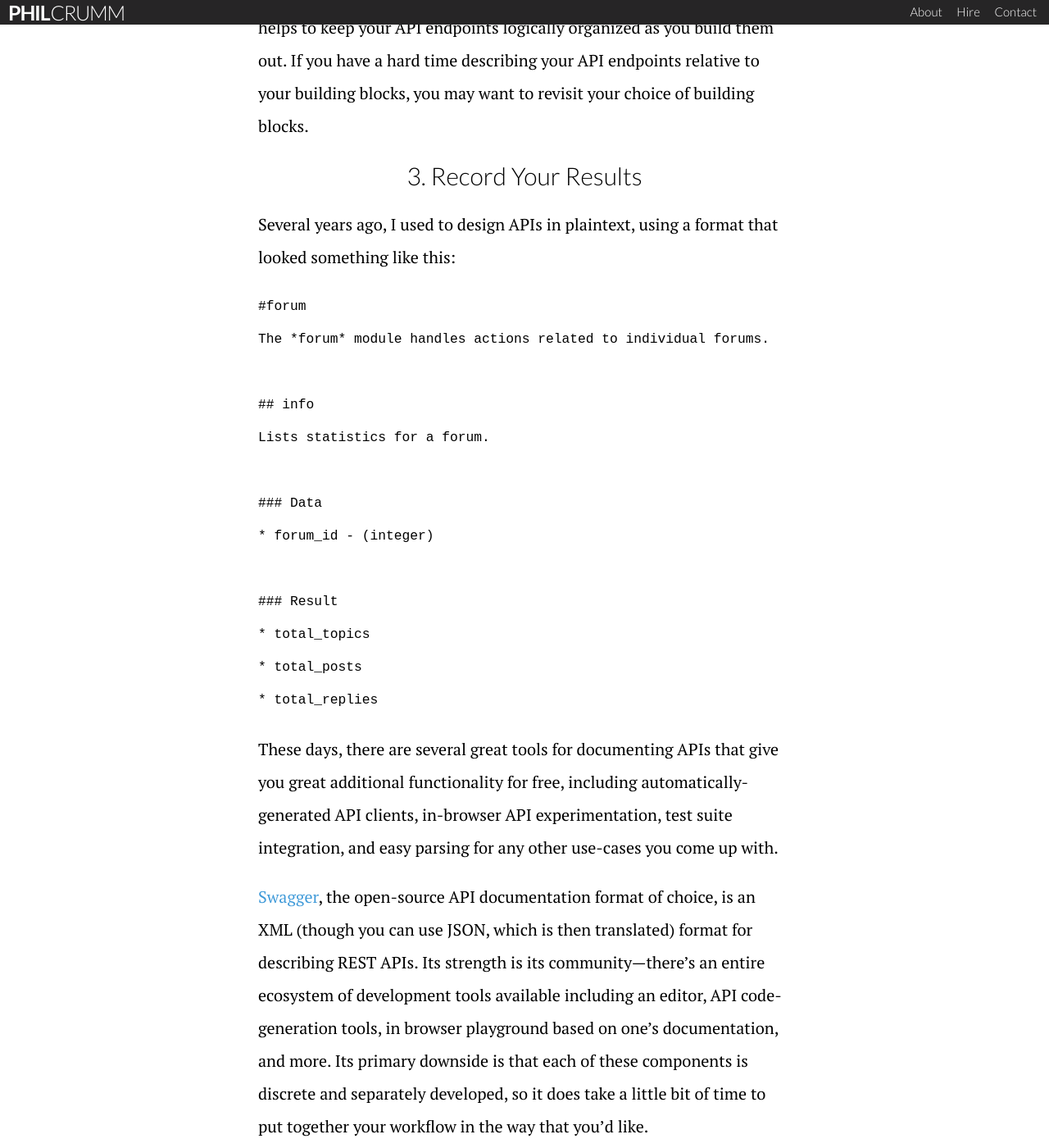
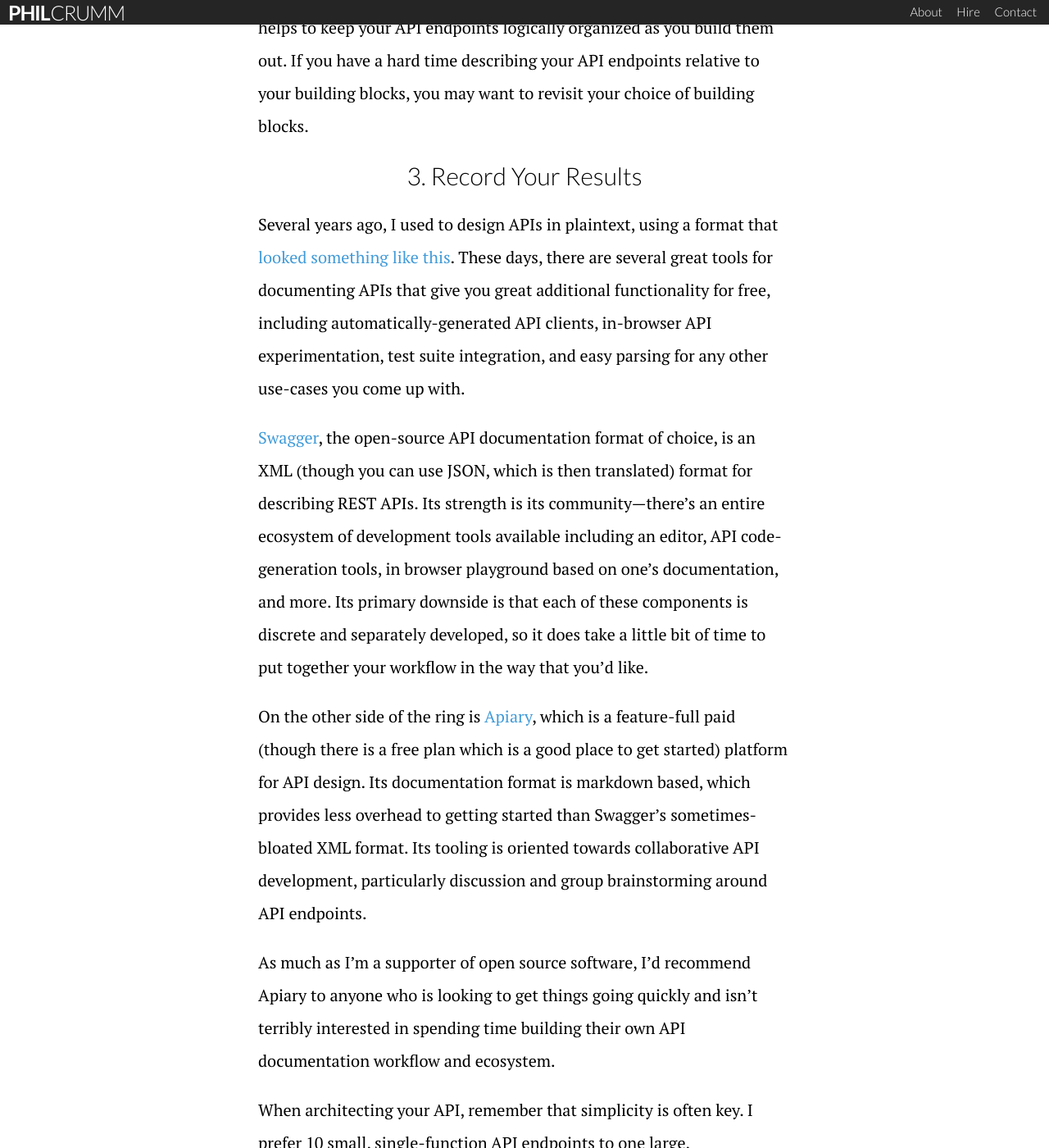
Before and after one commit to pcrumm/pcrumm.github.io, a Jekyll site: the page built from _posts/2015-11-27-rapid-api-development.md, in a window 1280 px wide and 1400 px high, scrolled down 4260 px. Shown: the whole window at 82% size. Built offline with Jekyll 4.4.1, drawn with Linux system fonts in a browser that asks for light colours; comment, search, counter and statistics services are not loaded.

Commit message:
Let's just use a link instead of embedding source...

````diff
--- a/_posts/2015-11-27-rapid-api-development.md
+++ b/_posts/2015-11-27-rapid-api-development.md
@@ -44,25 +44,7 @@
 Though this example is straightforward, keeping this decision in mind helps to keep your API endpoints logically organized as you build them out. If you have a hard time describing your API endpoints relative to your building blocks, you may want to revisit your choice of building blocks.
 
 ## 3. Record Your Results
-Several years ago, I used to design APIs in plaintext, using a format that looked something like this:
-
-```
-#forum
-The *forum* module handles actions related to individual forums.
-
-## info
-Lists statistics for a forum.
-
-### Data
-* forum_id - (integer)
-
-### Result
-* total_topics
-* total_posts
-* total_replies
-```
-
-These days, there are several great tools for documenting APIs that give you great additional functionality for free, including automatically-generated API clients, in-browser API experimentation, test suite integration, and easy parsing for any other use-cases you come up with.
+Several years ago, I used to design APIs in plaintext, using a format that [looked something like this](https://github.com/pcrumm/phpbb.json/blob/dev-phpbb-3.0.x/docs/modules/board.md). These days, there are several great tools for documenting APIs that give you great additional functionality for free, including automatically-generated API clients, in-browser API experimentation, test suite integration, and easy parsing for any other use-cases you come up with.
 
 [Swagger](http://swagger.io/), the open-source API documentation format of choice, is an XML (though you can use JSON, which is then translated) format for describing REST APIs. Its strength is its community&mdash;there’s an entire ecosystem of development tools available including an editor, API code-generation tools, in browser playground based on one’s documentation, and more. Its primary downside is that each of these components is discrete and separately developed, so it does take a little bit of time to put together your workflow in the way that you’d like.
 
````
